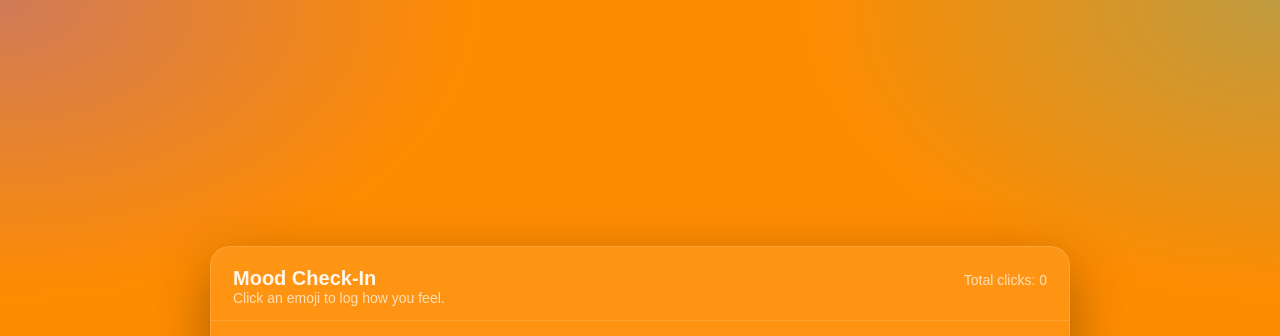
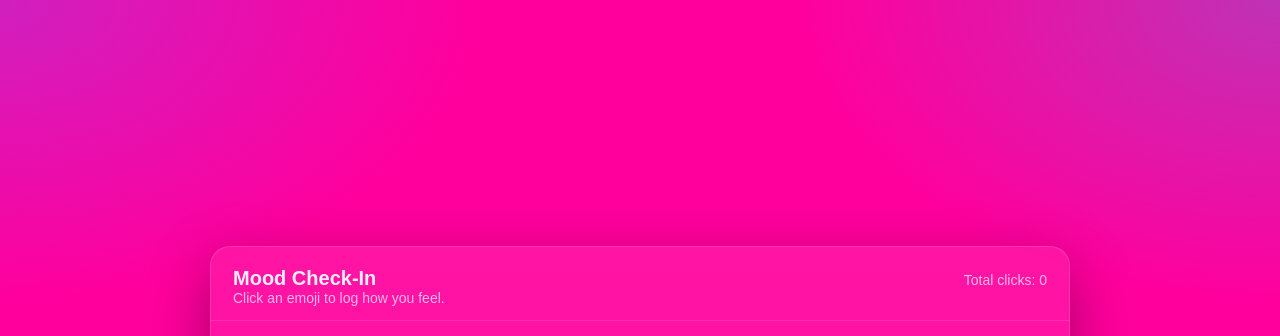
Before and after one commit to avinode-igeday-2026/Group4AvinodeIGEDay2026MoodPicker, a plain HTML site: page index.html in a window 1280 px wide. Shown: the top 336 px of the page. Drawn offline with Linux system fonts and the light colour scheme.

Commit message:
adding pink background

```diff
--- a/styles.css
+++ b/styles.css
@@ -1,5 +1,5 @@
 :root {
-    --background-color: #ff8c00;
+    --background-color: #ff009d;
     --card-color: rgba(255, 255, 255, 0.08);
     --card-color-light: rgba(255, 255, 255, 0.12);
     --text-color: rgba(255, 255, 255, 0.92);
```
